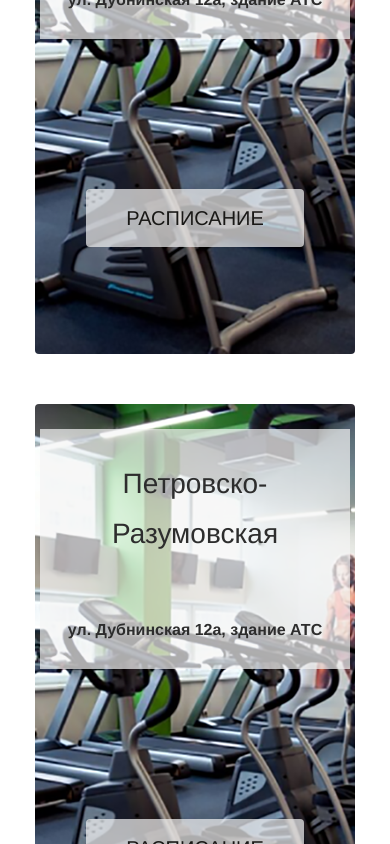
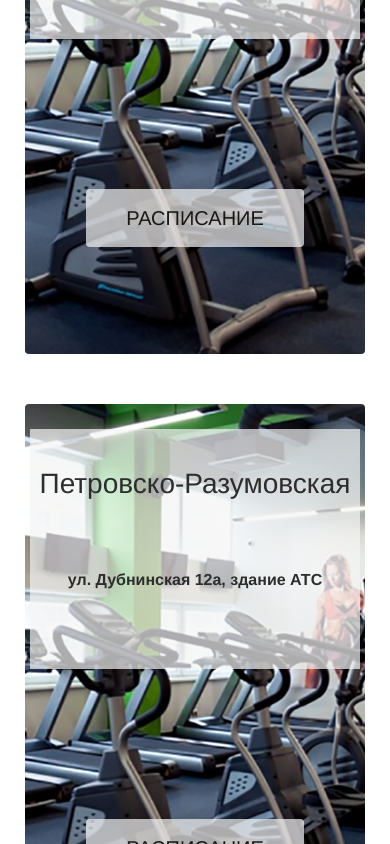
Before and after one commit to quasko/teorema2, a plain HTML site: page index_js.html in a window 390 px wide. Shown: the part 6351-7195 px from the top of the page. Drawn offline with nearby package versions, Linux system fonts and the light colour scheme.

Commit message:
rasp center

```diff
--- a/css/style.css
+++ b/css/style.css
@@ -1444,3 +1444,8 @@ background-attachment:fixed;
 	margin-right: 0;
 	margin-left: 0;
 }
+@media (max-width: 1200px) {
+	.club-check {
+	margin: 50px auto 0px auto;
+		}
+}
--- a/index_js.html
+++ b/index_js.html
@@ -567,21 +567,21 @@
 		</div>
 		<div class="container">
 			<div class="row">
-			<div class="club-check col-lg-4">
+			<div class="club-check col-lg-4 col-md-12 col-sm-12">
 				<div class="club-name">
 					<h4>Петровско-Разумовская</h4>
 					<p>ул. Дубнинская 12а, здание АТС</p>
 				</div>
 				<button type="submit" name="raspisanie"><a href="#">Расписание</a></button>
 			</div>
-			<div class="club-check col-lg-4">
+			<div class="club-check col-lg-4 col-md-12 col-sm-12">
 				<div class="club-name">
 					<h4>Петровско-Разумовская</h4>
 					<p>ул. Дубнинская 12а, здание АТС</p>
 				</div>
 				<button type="submit" name="raspisanie"><a href="#">Расписание</a></button>
 			</div>
-			<div class="club-check col-lg-4">
+			<div class="club-check col-lg-4 col-md-12 col-sm-12">
 				<div class="club-name">
 					<h4>Петровско-Разумовская</h4>
 					<p>ул. Дубнинская 12а, здание АТС</p>
```
